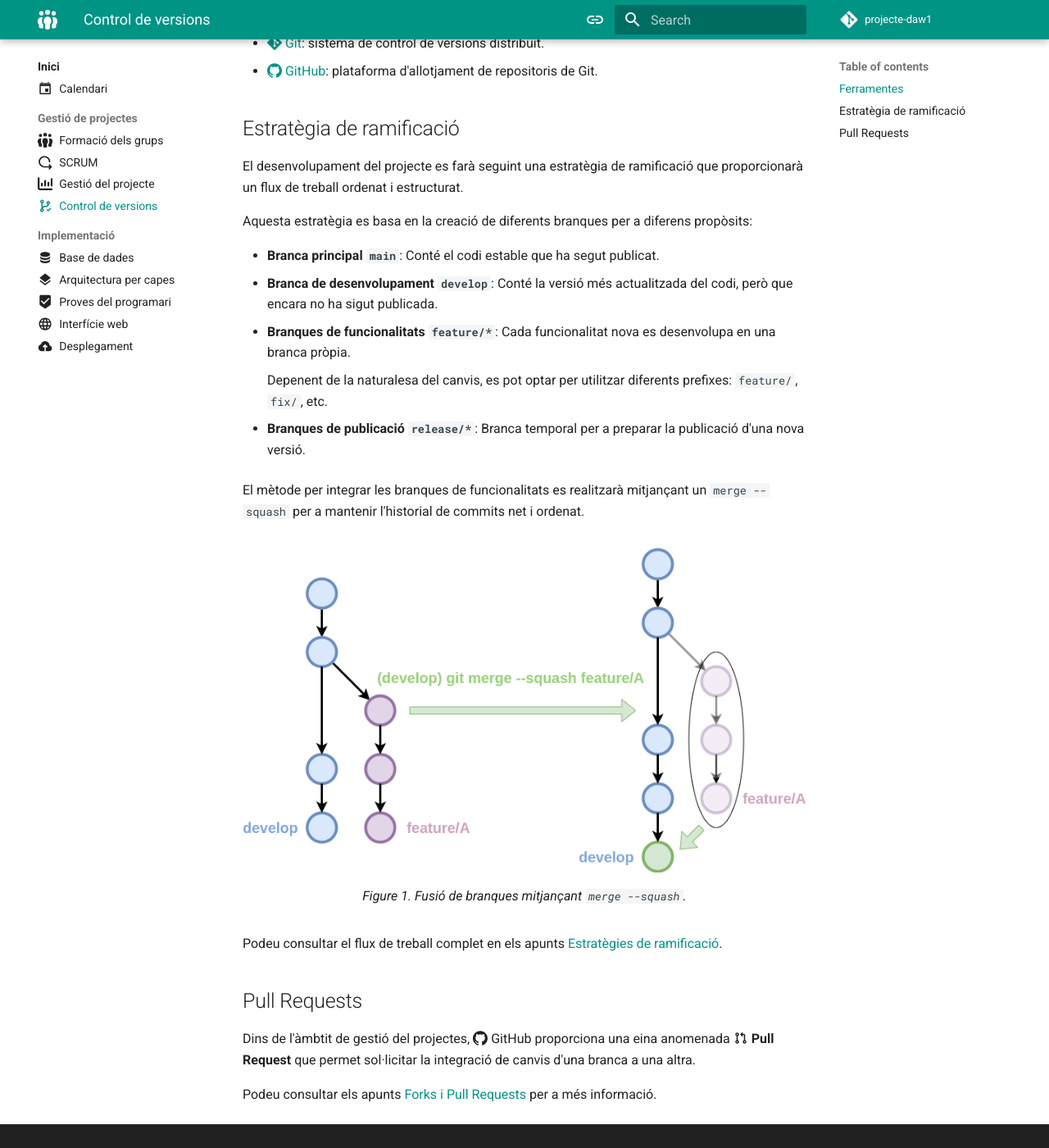
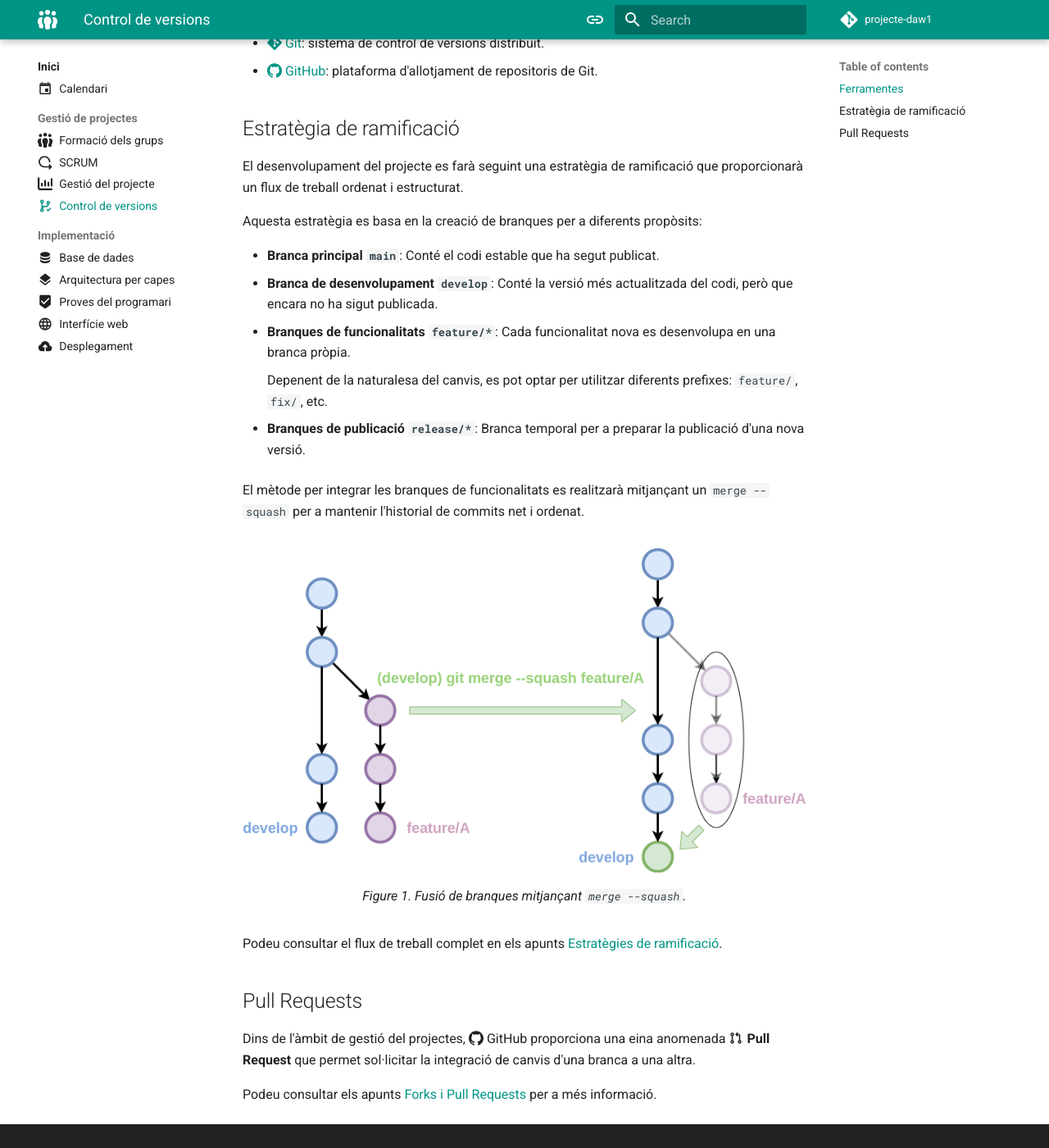
Before and after one commit to fpmislata-daw1-projecte/projecte-daw1, an MkDocs documentation site: the page built from docs/gestio/control_versions.md, in a window 1280 px wide and 1400 px high, scrolled down 397 px. Shown: the whole window at 82% size. Built offline with MkDocs 1.6.1 and Material for MkDocs 9.7.7, drawn with Linux system fonts in a browser that asks for light colours; comment, search, counter and statistics services are not loaded.

Commit message:
spell fixes

```diff
--- a/docs/gestio/control_versions.md
+++ b/docs/gestio/control_versions.md
@@ -20,11 +20,11 @@ En aquest projecte utilitzarem les següents ferramentes per al control de versi
 [github]: https://github.com/
 
 
-## Estratègia de ramificació
+## Estratègia de ramificació
 El desenvolupament del projecte es farà seguint una estratègia de ramificació
 que proporcionarà un flux de treball ordenat i estructurat.
 
-Aquesta estratègia es basa en la creació de diferents branques per a diferens propòsits:
+Aquesta estratègia es basa en la creació de branques per a diferents propòsits:
 
 - __Branca principal `main`__: Conté el codi estable que ha segut publicat.
 - __Branca de desenvolupament `develop`__: Conté la versió més actualitzada del codi,
@@ -49,7 +49,7 @@ Podeu consultar el flux de treball complet en els apunts [Estratègies de ramifi
 
 
 ## Pull Requests
-Dins de l'àmbtit de gestió del projectes, :simple-github: GitHub proporciona una eina
+Dins de l'àmbit de gestió del projectes, :simple-github: GitHub proporciona una eina
 anomenada __:material-source-pull: Pull Request__ que permet sol·licitar la integració de canvis d'una branca
 a una altra.
 
```
